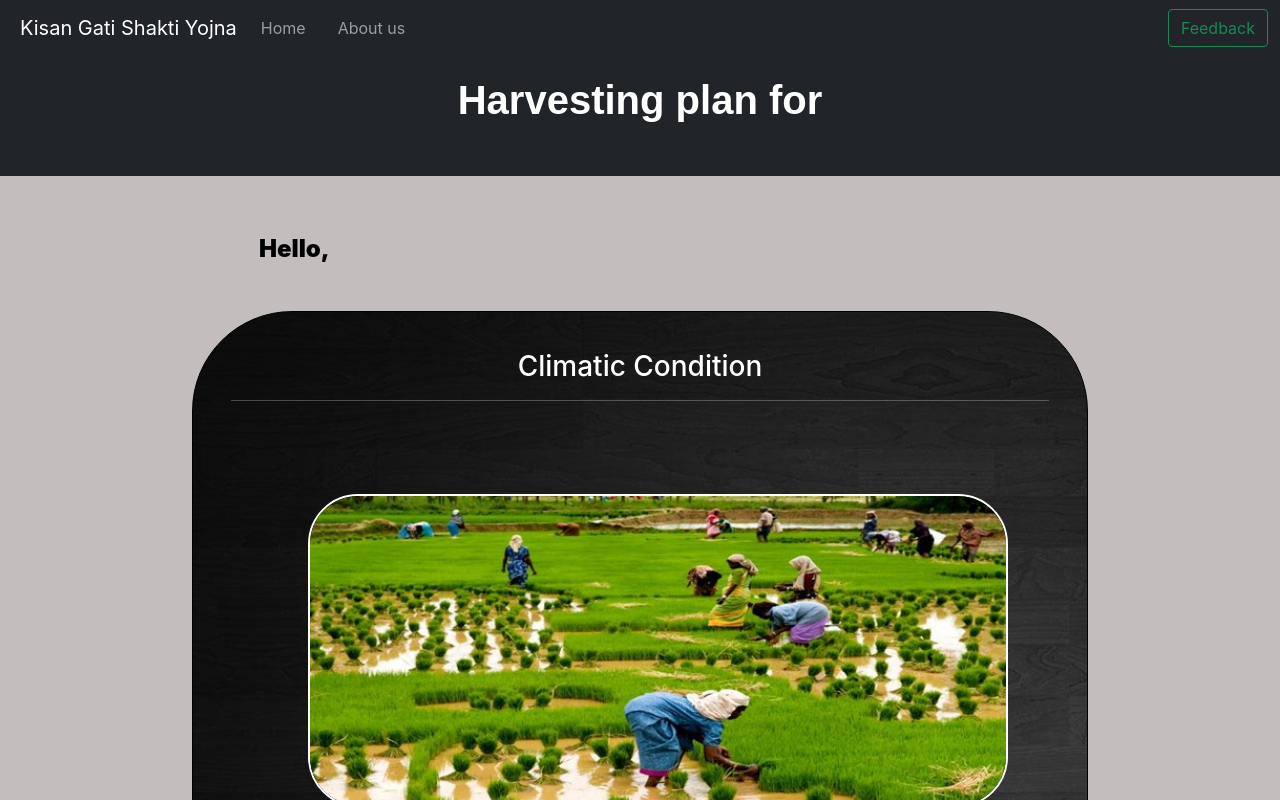
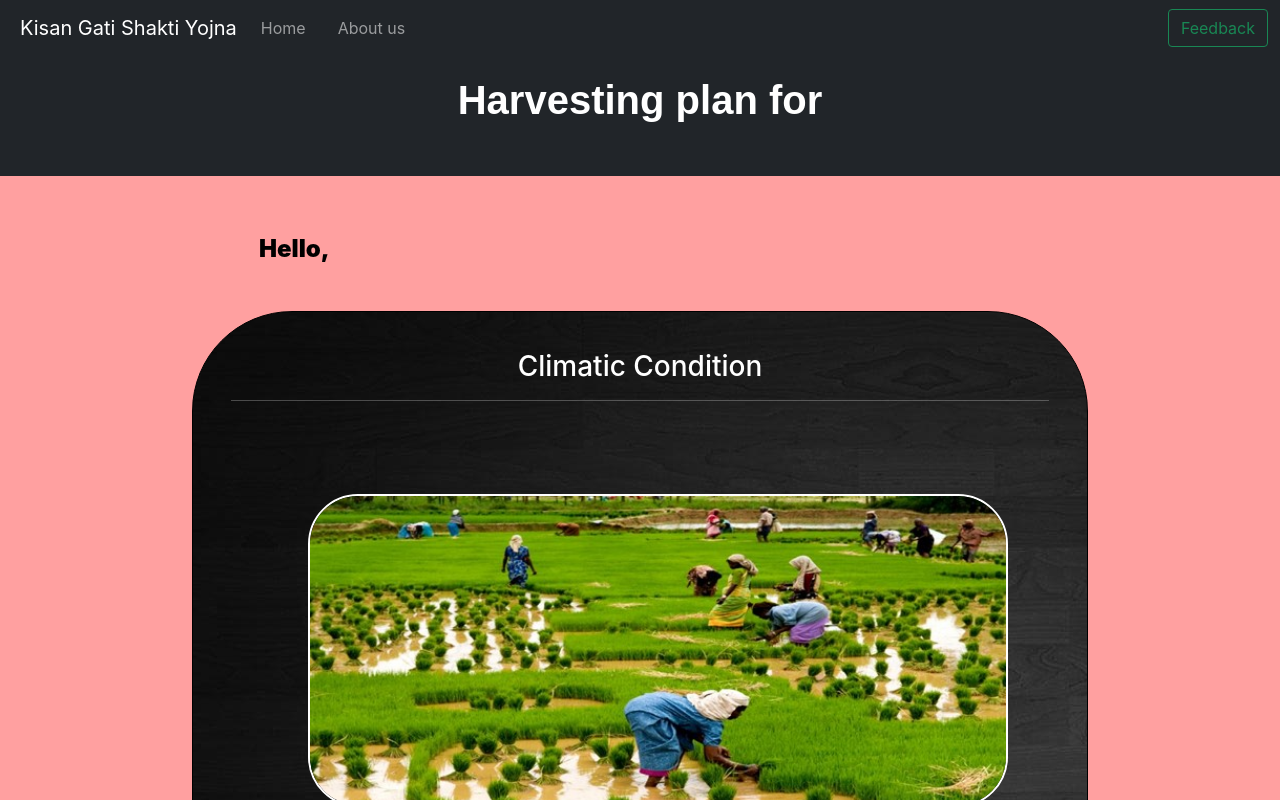
Before and after one commit to somildoshi12/kisan_gati_shakti_yojna_project, a React (Create React App) app: page /harvesting in a window 1280 px wide. Built offline with nearby package versions, Linux system fonts and the light colour scheme.

Commit message:
2nd Commit of 16-1-22

```diff
--- a/src/Components/Harvesting.css
+++ b/src/Components/Harvesting.css
@@ -1,5 +1,5 @@
 .harvestingPage{
-    background-color: #c3bdbd;
+    background-color: #ffa0a0;
     height: fit-content;
     padding-bottom: 50px;
     width: 100vw;
```
